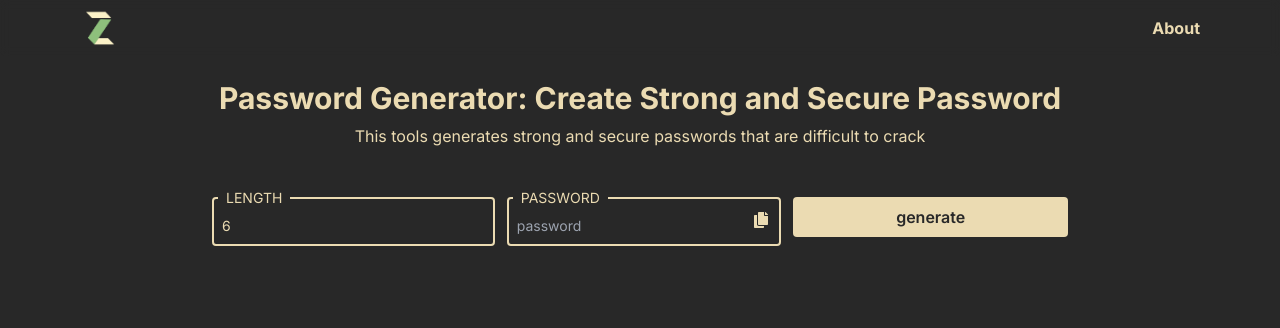
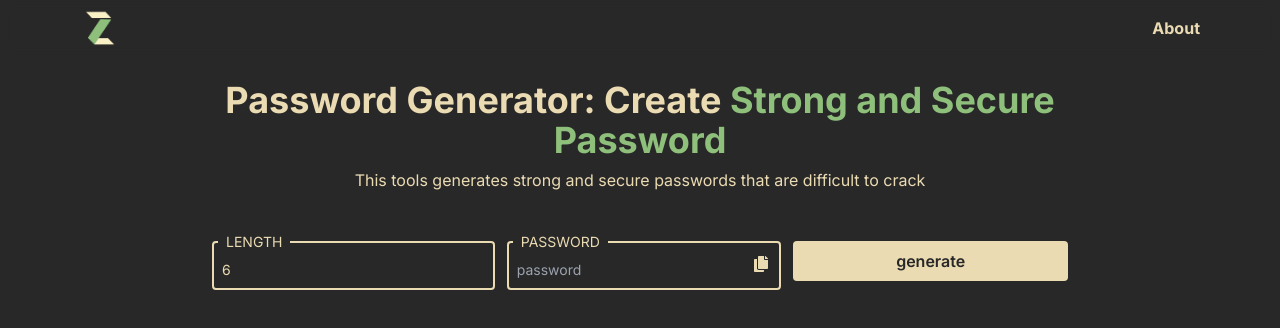
Before and after one commit to Zeddnyx/ZTools, a Next.js app: page /dashboard/password-generator in a window 1280 px wide. Shown: the top 328 px of the page. Built offline with nearby package versions, Linux system fonts and the light colour scheme.

Commit message:
style: change design

```diff
--- a/app/dashboard/password-generator/page.tsx
+++ b/app/dashboard/password-generator/page.tsx
@@ -6,7 +6,11 @@ export default function page() {
     <MotionOpacity>
       <section className="flexCenterMargin">
         <div>
-          <h2>Password Generator: Create Strong and Secure Password</h2>
+          <h1>Password Generator: Create{" "}
+            <span className="text-aqua">
+              Strong and Secure Password
+            </span>
+          </h1>
           <p className="descCenter">
             This tools generates strong and secure passwords that are difficult
             to crack
--- a/app/dashboard/send-whatsapp/page.tsx
+++ b/app/dashboard/send-whatsapp/page.tsx
@@ -9,8 +9,9 @@ export default function page() {
     <MotionOpacity>
       <div className="flexCenterMargin">
         <div>
-          <h2>Send whatsapp message
-            <span className="text-aqua">without save number</span></h2>
+          <h1>Send whatsapp message{" "}
+            <span className="text-aqua">without save number</span>
+          </h1>
           <p className="descCenter">
             Just simply put number and you ready to go
           </p>
--- a/app/dashboard/todo-list/TodoList.tsx
+++ b/app/dashboard/todo-list/TodoList.tsx
@@ -66,7 +66,7 @@ export default function TodoList() {
                 </button>
               </div>
             ) : (
-              <div className="mt-2 w-full flex gap-16 my-2 bg-dark1 p-2 justify-between items-center">
+              <div className="mt-2 w-full flex gap-16 my-2 bg-dark1 p-2 justify-between items-center rounded">
                 <p>{todo.title}</p>
                 <div className="flex gap-3 items-center">
                   <button
--- a/app/globals.css
+++ b/app/globals.css
@@ -78,7 +78,7 @@
   @apply w-full h-full my-10 flex flex-wrap gap-5 justify-center;
 }
 .box-tools {
-  @apply w-full border border-dark2 capitalize p-5 rounded-md flex justify-center items-center gap-4
+  @apply w-full border border-dark2 capitalize p-5 rounded-md flex justify-center items-center gap-3
   hover:bg-dark1;
 }
 
```
